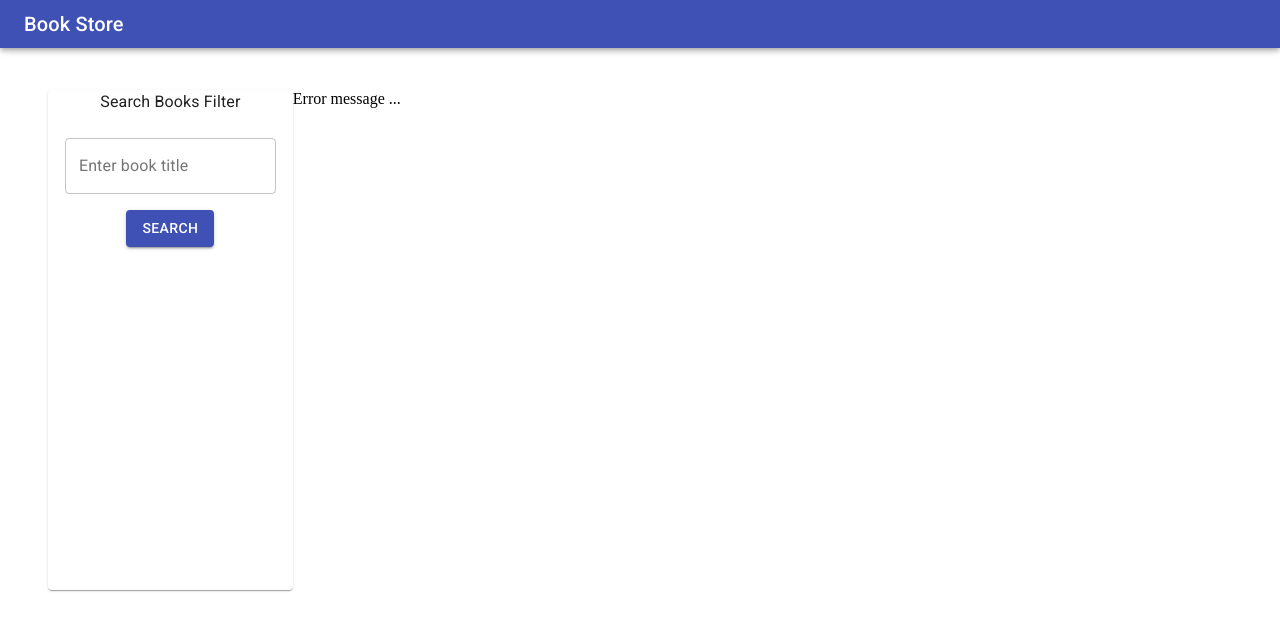
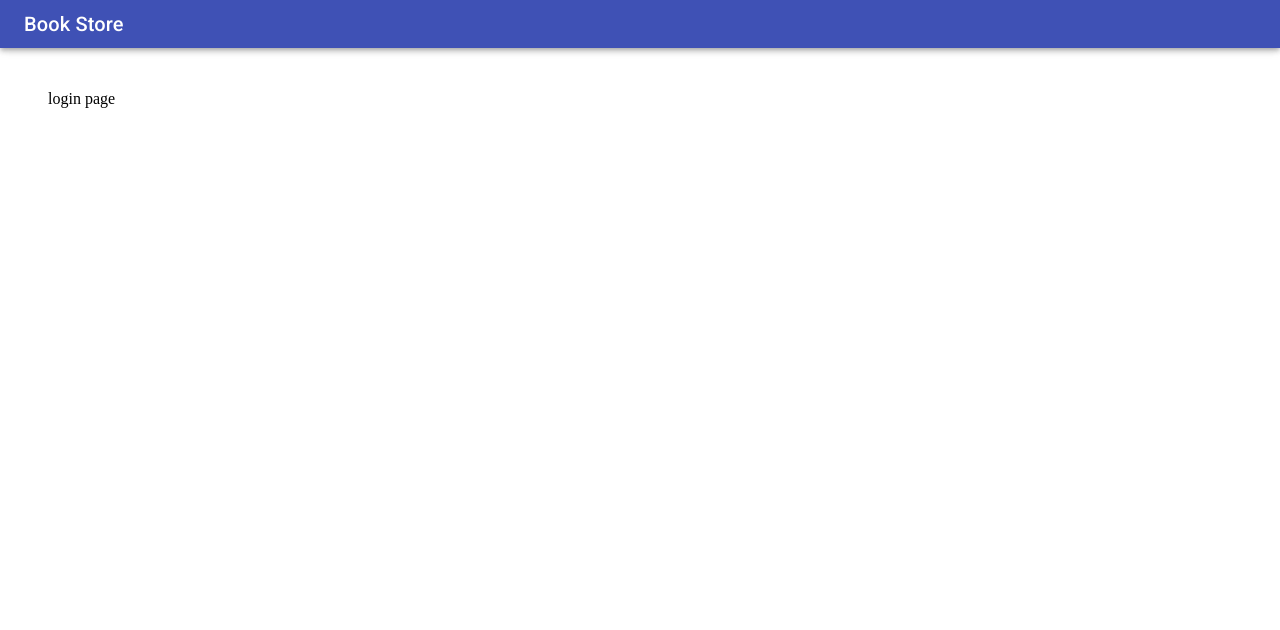
Before and after one commit to AdinhLux/1.React_SB_BookStore_Client, a React (Create React App) app: page /login in a window 1280 px wide. Shown: the top 630 px of the page. Built offline with nearby package versions, Linux system fonts and the light colour scheme; no server answers.

Commit message:
App.jsx: implement Routing

```diff
--- a/src/component/App.jsx
+++ b/src/component/App.jsx
@@ -1,23 +1,31 @@
 // We need to import React to make this const a component
 import React from "react";
-
-import axios from "axios";
-import baseUrl from "../config";
-
+import { BrowserRouter as Router, Route, Switch } from "react-router-dom";
 import Layout from "./layout/Layout";
 import BookContainer from "./book/BookContainer";
+import Login from "./user/Login";
 
 const App = () => {
-  // Endpoint of Book to get all books
-  axios(`${baseUrl}/api/v1/books`).then((books) => {
-    console.log(books);
-  });
-
   // This container pass the layout at children and it will going to render it here, below the Header
   return (
-    <Layout>
-      <BookContainer />
-    </Layout>
+    <Router>
+      <Layout>
+        <Switch>
+          {/*
+           * Login Page
+           */}
+          <Route path="/login">
+            <Login />
+          </Route>
+          {/*
+           * Default Page
+           */}
+          <Route exact path="/">
+            <BookContainer />
+          </Route>
+        </Switch>
+      </Layout>
+    </Router>
   );
 };
 
--- /dev/null
+++ b/src/component/user/Login.jsx
@@ -0,0 +1,8 @@
+import React from "react";
+import { Box } from "@material-ui/core";
+
+const Login = () => {
+  return <Box>login page</Box>;
+};
+
+export default Login;
```
